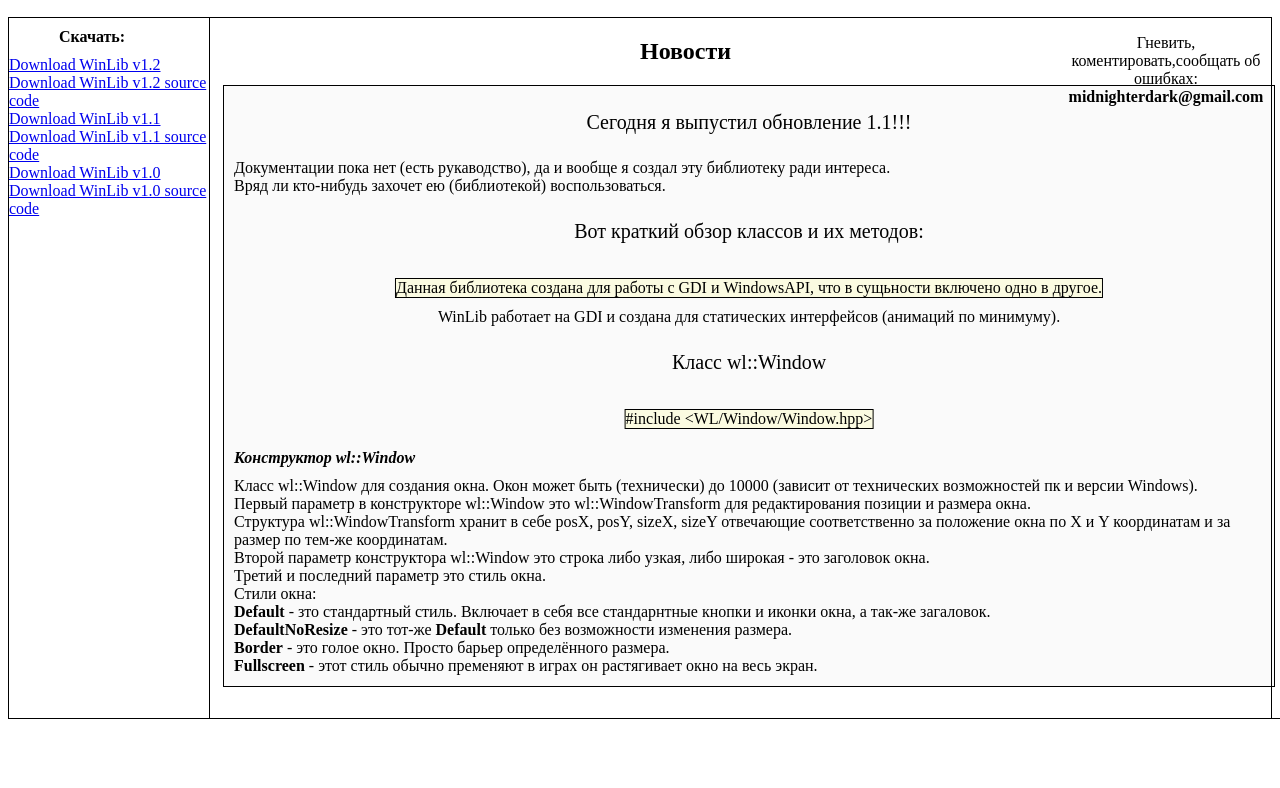
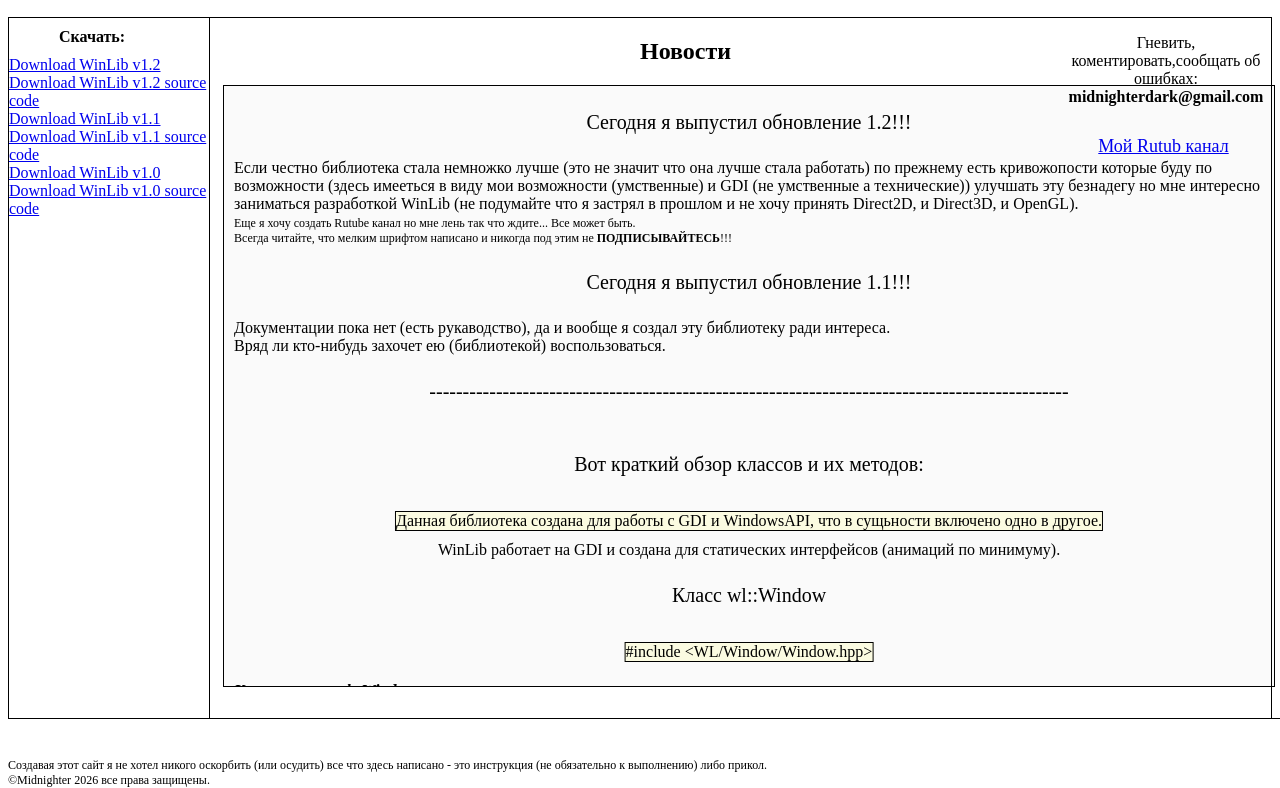
Before and after one commit to MidnighterDark/MidnighterWinLib, a plain HTML site: page index.html in a window 1280 px wide. Shown: the part 52-840 px from the top of the page. Before the commit the page ends 800 px from the top, so only its background shows below. Drawn offline with Linux system fonts and the light colour scheme.

Commit message:
In this update I update web page only.

```diff
--- a/index.html
+++ b/index.html
@@ -152,6 +152,24 @@
 					Новости
 				</h2>
 				<div id="news-scrollbar">
+					<p id="header">Сегодня я выпустил обновление 1.2!!!</p>
+					<p>
+						Если честно библиотека стала немножко лучше (это не
+						значит что она лучше стала работать) по прежнему есть
+						кривожопости которые буду по возможности (здесь имееться
+						в виду мои возможности (умственные) и GDI (не умственные
+						а технические)) улучшать эту безнадегу но мне интересно
+						заниматься разработкой WinLib (не подумайте что я
+						застрял в прошлом и не хочу принять Direct2D, и
+						Direct3D, и OpenGL).
+					</p>
+					<p style="font-size: 12px">
+						Еще я хочу создать Rutube канал но мне лень так что
+						ждите... Все может быть.
+						<br />
+						Всегда читайте, что мелким шрифтом написано и никогда
+						под этим не <b>ПОДПИСЫВАЙТЕСЬ</b>!!!
+					</p>
 					<p id="header">Сегодня я выпустил обновление 1.1!!!</p>
 					<p>
 						Документации пока нет (есть рукаводство), да и вообще я
@@ -161,6 +179,10 @@
 					<p>
 						Вряд ли кто-нибудь захочет ею (библиотекой)
 						воспользоваться.
+					</p>
+					<br />
+					<p id="header" style="text-wrap-mode: nowrap">
+						------------------------------------------------------------------------------------------------
 					</p>
 					<br />
 					<p id="header">Вот краткий обзор классов и их методов:</p>
@@ -893,10 +915,31 @@
 					<br />
 					<b style="user-select: text">midnighterdark@gmail.com</b>
 				</p>
+				<br />
+				<a
+					style="
+						position: absolute;
+						margin-top: 100px;
+						transform: translateX(-50%);
+						margin-left: 50%;
+						text-wrap-mode: nowrap;
+						font-size: 18px;
+					"
+					href="javascript:alert('Я же сказал я в процессе создания канала (мне лень две кнопки... или три кнопки... ну или), короче хватит фигней стродать. Ждите.')"
+					>Мой Rutub канал</a
+				>
 			</div>
 		</div>
 		<!--footer-->
-		<div class="footer-page"></div>
+		<div class="footer-page">
+			<p style="position: absolute; font-size: 12px; margin-top: 740px">
+				Создавая этот сайт я не хотел никого оскорбить (или осудить) все
+				что здесь написано - это инструкция (не обязательно к
+				выполнению) либо прикол.
+				<br />
+				©Midnighter <DATE />
+			</p>
+		</div>
 		<br /><br /><br /><br />
 		<br /><br /><br /><br />
 		<br /><br /><br /><br />
--- a/main_page.js
+++ b/main_page.js
@@ -26,6 +26,9 @@
 				c.style.animation = "none";
 			}, 250);
 		});
+
+	document.getElementsByTagName("DATE")[0].innerHTML =
+		new Date().getFullYear().toString() + String(" все права защищены.");
 	//Resize
 	document.addEventListener("resize", () => {});
 });
```
